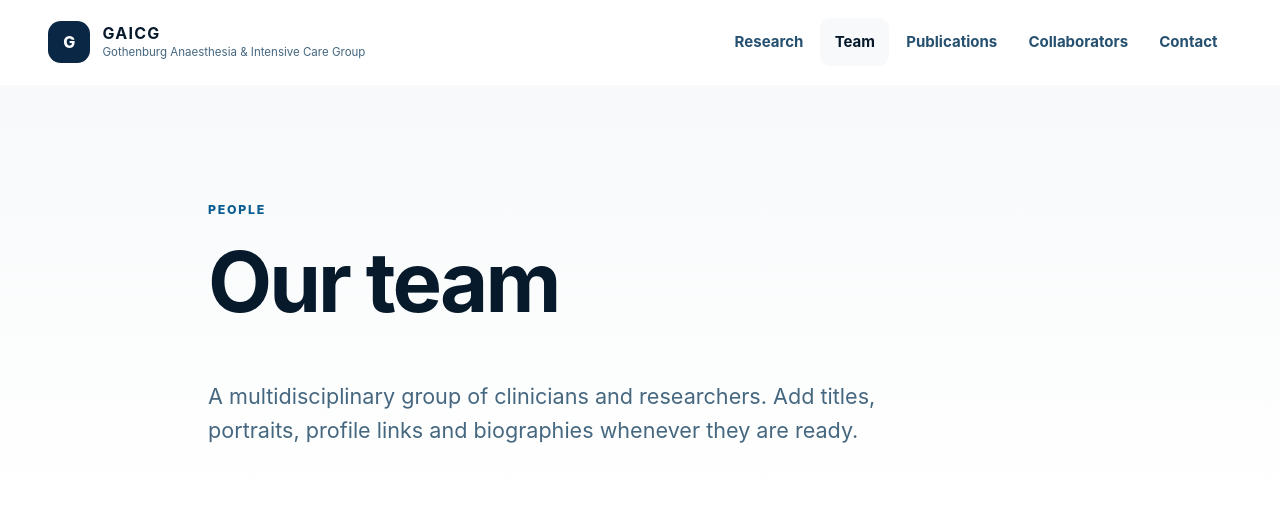
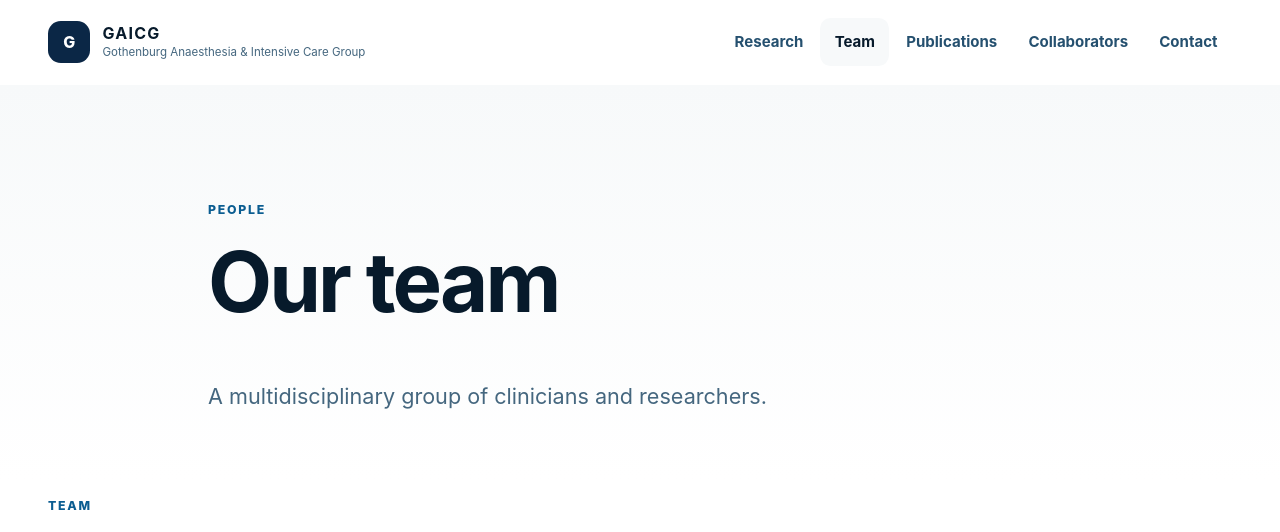
Before and after one commit to gaicg/gaicg, a Jekyll site: the page built from members.html, in a window 1280 px wide and 1400 px high. Shown: the top 532 px of the window. Built offline with Jekyll 4.4.1, drawn with Linux system fonts in a browser that asks for light colours; some of the changed text lies outside the part shown.

Commit message:
Update members.html

```diff
--- a/members.html
+++ b/members.html
@@ -4,50 +4,91 @@ title: "Team"
 description: "Researchers, PhD students, residents and medical students in GAICG."
 permalink: /members/
 ---
+
 <section class="page-hero">
   <div class="container narrow reveal">
     <p class="eyebrow">People</p>
     <h1>Our team</h1>
-    <p class="page-intro">A multidisciplinary group of clinicians and researchers. Add titles, portraits, profile links and biographies whenever they are ready.</p>
+    <p class="page-intro">
+      A multidisciplinary group of clinicians and researchers.
+    </p>
   </div>
 </section>
+
 <section class="section section-topless">
   <div class="container">
+
     {% for group in site.data.members %}
-    <section class="team-section" aria-labelledby="team-{{ forloop.index }}">
+
+    <section
+      class="team-section"
+      aria-labelledby="team-{{ forloop.index }}"
+    >
+
       <div class="team-section-heading reveal">
         <p class="eyebrow">Team</p>
-        <h2 id="team-{{ forloop.index }}">{{ group.group }}</h2>
+        <h2 id="team-{{ forloop.index }}">
+          {{ group.group }}
+        </h2>
       </div>
+
       <div class="team-grid">
+
         {% for person in group.people %}
+
         <article class="person-card reveal">
-          #<div class="avatar" aria-hidden="true">{{ person.initials }}</div>
-          {% if person.image %}
+
           <div class="avatar">
-            <img
-              src="{{ person.image | relative_url }}"
-              alt="Portrait of {{ person.name }}"
-              loading="lazy"
+            {% if person.image %}
+              <img
+                src="{{ person.image | relative_url }}"
+                alt="Portrait of {{ person.name }}"
+                loading="lazy"
               >
-          </div>
-          {% else %}
-          <div class="avatar" aria-hidden="true">{{ person.initials }}</div>
-{% endif %}
-          <div>
-            <h3>{{ person.name }}</h3>
-            <p class="person-role">{{ person.role }}</p>
-            <p>{{ person.bio }}</p>
-            {% if person.links.size > 0 %}
-            <div class="profile-links">
-              {% for link in person.links %}<a href="{{ link.url }}">{{ link.label }}</a>{% endfor %}
-            </div>
+            {% else %}
+              <span aria-hidden="true">
+                {{ person.initials }}
+              </span>
             {% endif %}
           </div>
+
+          <div class="person-content">
+
+            <h3>{{ person.name }}</h3>
+
+            {% if person.role %}
+              <p class="person-role">
+                {{ person.role }}
+              </p>
+            {% endif %}
+
+            {% if person.bio %}
+              <p>
+                {{ person.bio }}
+              </p>
+            {% endif %}
+
+            {% if person.links and person.links.size > 0 %}
+              <div class="profile-links">
+                {% for link in person.links %}
+                  <a href="{{ link.url }}">
+                    {{ link.label }}
+                  </a>
+                {% endfor %}
+              </div>
+            {% endif %}
+
+          </div>
+
         </article>
+
         {% endfor %}
+
       </div>
+
     </section>
+
     {% endfor %}
+
   </div>
 </section>
```
